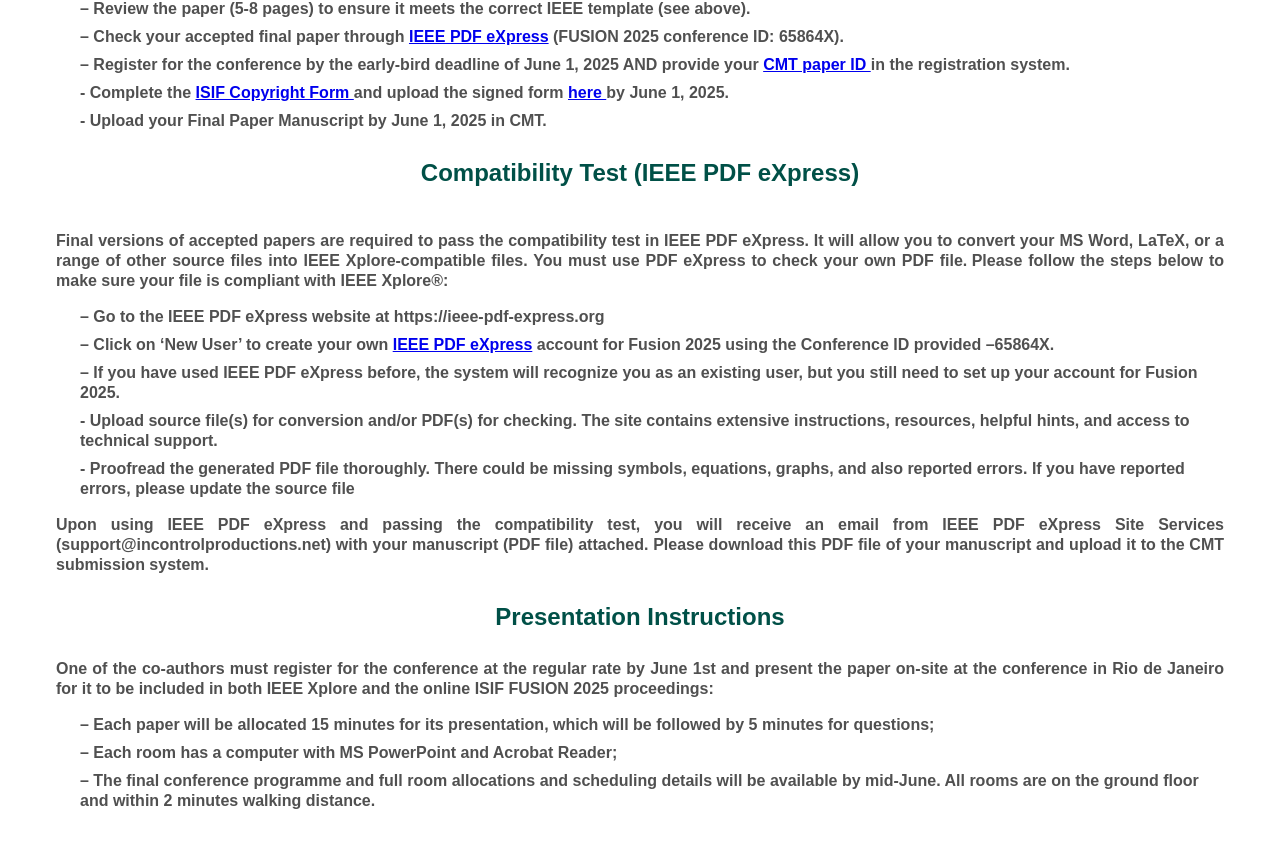
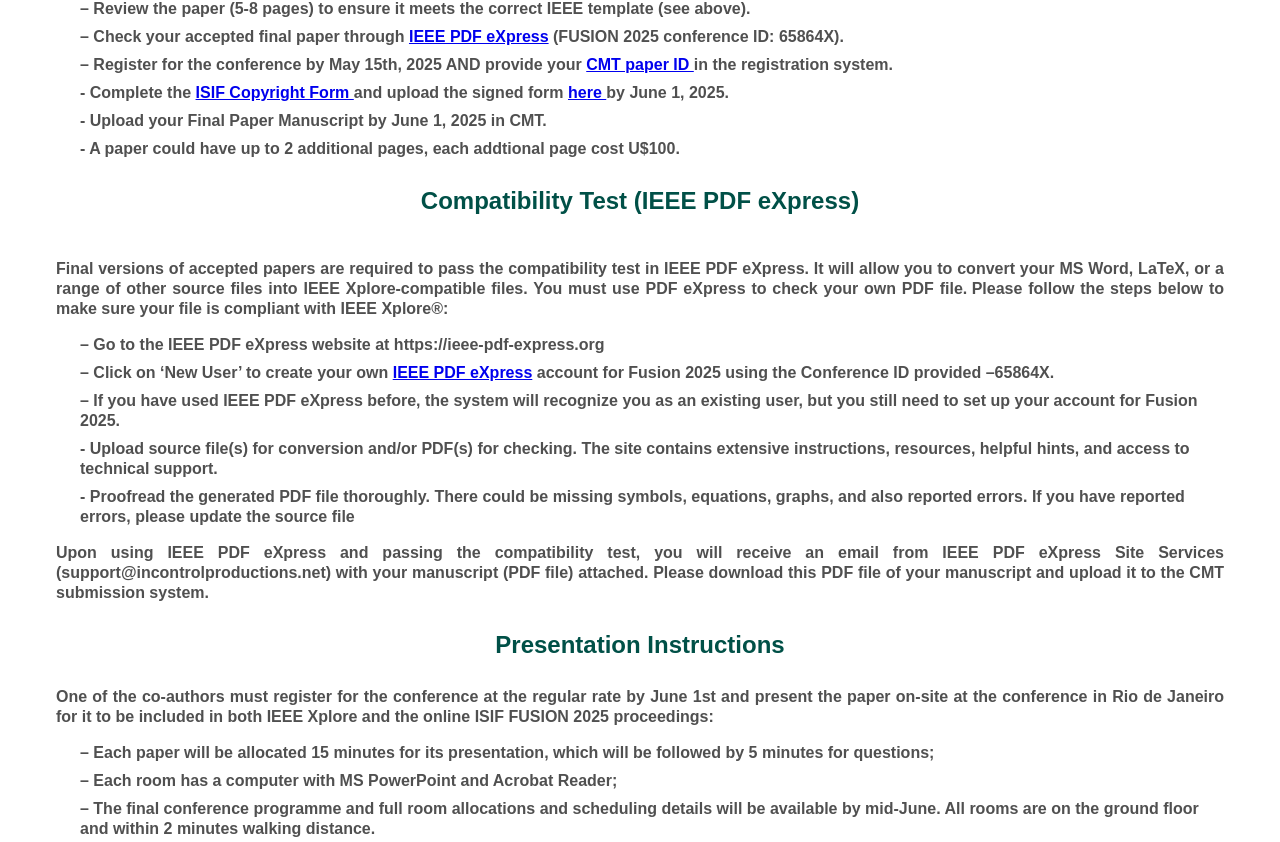
Before and after one commit to Fusion2025/web, a Nuxt app: page /submit in a window 1280 px wide. Shown: the part 1854-2696 px from the top of the page. Built offline with nearby package versions, Linux system fonts and the light colour scheme.

Commit message:
Update submit.vue - additional pages

```diff
--- a/pages/submit.vue
+++ b/pages/submit.vue
@@ -177,13 +177,16 @@
             – Check your accepted final paper through <a href="https://ieee-pdf-express.org/">IEEE PDF eXpress</a> (FUSION 2025 conference ID: 65864X).
           </li>
           <li class="pt-2">
-          – Register for the conference by the early-bird deadline of June 1, 2025 AND provide your <a href="https://cmt3.research.microsoft.com/">CMT paper ID </a> in the registration system.
+          – Register for the conference by May 15th, 2025 AND provide your <a href="https://cmt3.research.microsoft.com/">CMT paper ID </a> in the registration system.
           </li>
           <li class="pt-2">
            - Complete the <a href="https://docs.google.com/document/d/18Lagl3RMraR-M-u12i5QbSV1-fz38FzkeA4yC8iCw8Q/edit?usp=sharing">ISIF Copyright Form </a> and upload the signed form <a href ="https://forms.gle/mMrtTR6CGhLpopSG7">here </a> by June 1, 2025.
           </li>
           <li class="pt-2">
            - Upload your Final Paper Manuscript by June 1, 2025 in CMT.
+          </li>
+          <li class="pt-2">
+            - A paper could have up to 2 additional pages, each addtional page cost U$100.
           </li>
         </ul>
 </v-col>
```
